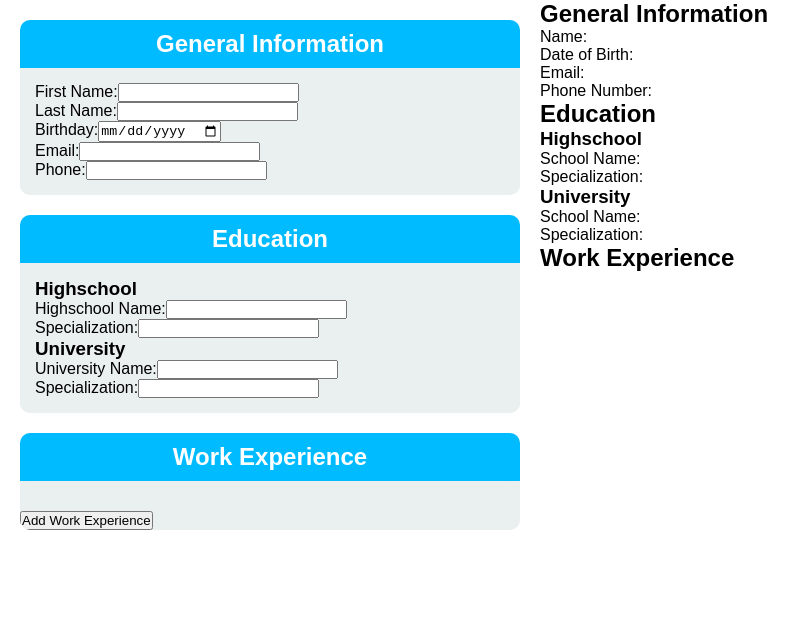
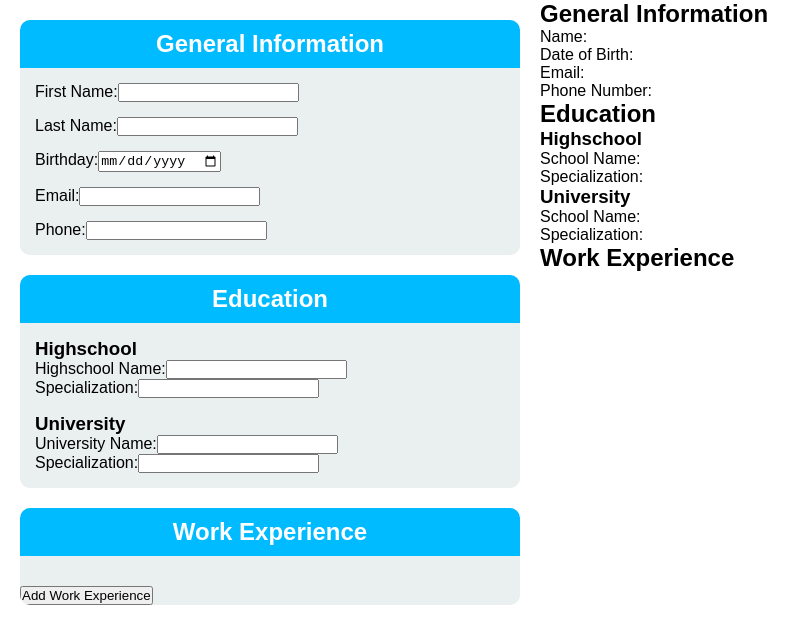
Before and after one commit to Tou1lle/cv-application-top, a React (Vite) app: page / in a window 1280 px wide. Shown: the top 644 px of the page, without its empty margins (0-810 px from the left). Built offline with nearby package versions, Linux system fonts and the light colour scheme.

Commit message:
Add flex to inputs container

```diff
--- a/src/components/Input.jsx
+++ b/src/components/Input.jsx
@@ -1,6 +1,6 @@
 function Input({type, id, htmlID, label, value, onChange, level, workID}) {
   return (
-    <div>
+    <div className="input-data-container">
       <label htmlFor={htmlID}>{label}:</label>
       <input type={type}
              value={value}
--- a/src/styles/App.css
+++ b/src/styles/App.css
@@ -46,6 +46,9 @@
 
 .inputs-container {
   padding: var(--inputs-container-padding);
+  display: flex;
+  flex-direction: column;
+  gap: var(--inputs-container-padding);
 }
 
 /* Right side - CV */
```
